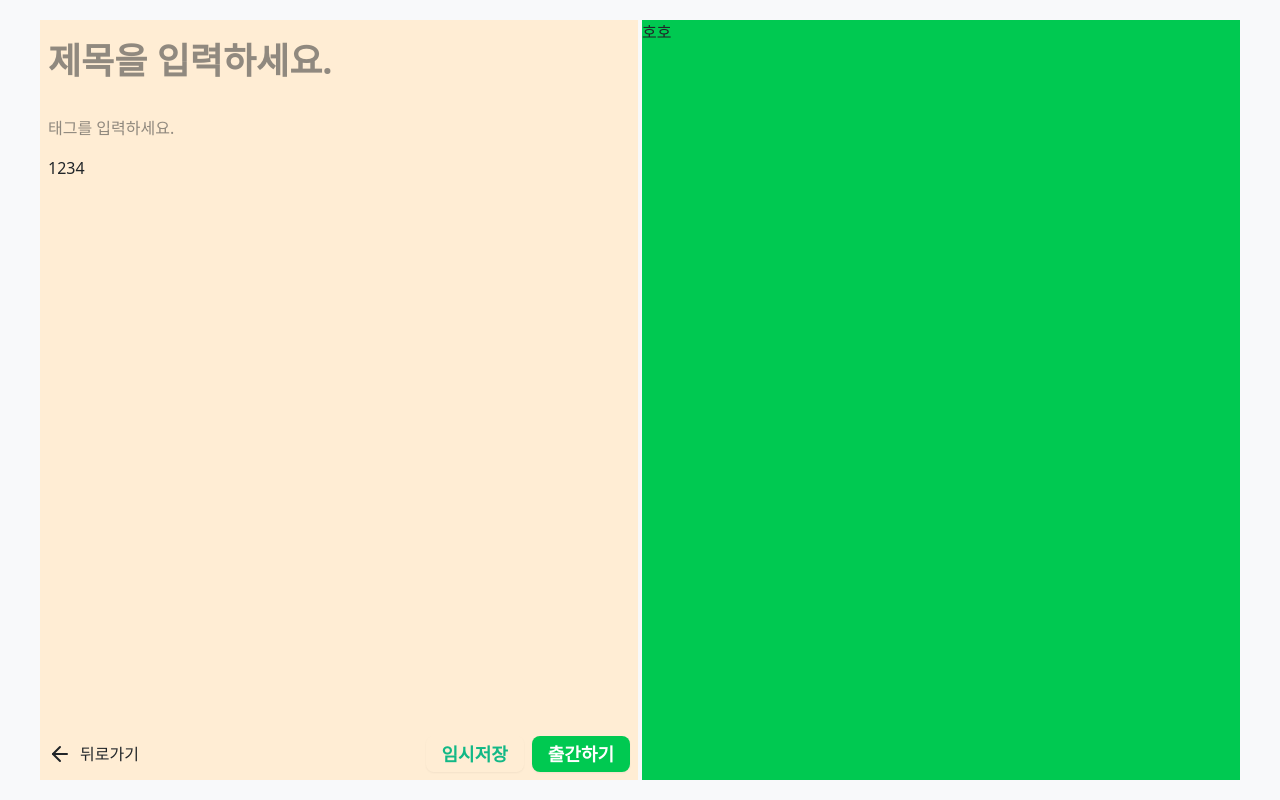
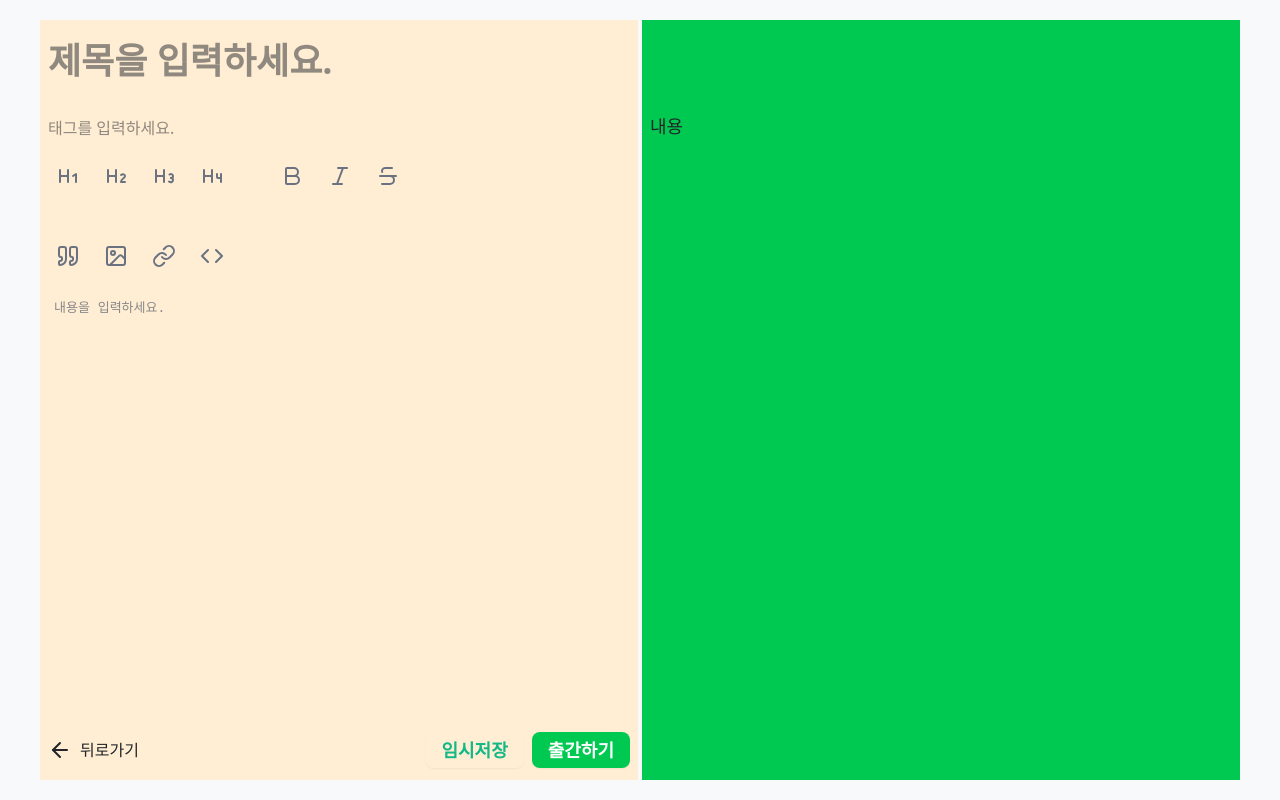
Before and after one commit to postify-repository/client, a Next.js app: page /write in a window 1280 px wide. Built offline with nearby package versions, Linux system fonts and the light colour scheme.

Commit message:
feat: 에디터 기본 설정 일부 진행

```diff
--- a/package.json
+++ b/package.json
@@ -10,6 +10,7 @@
     "prepare": "husky"
   },
   "dependencies": {
+    "@codemirror/lang-markdown": "^6.3.3",
     "@hookform/resolvers": "^5.1.1",
     "@radix-ui/react-avatar": "^1.1.10",
     "@radix-ui/react-dialog": "^1.1.14",
@@ -17,6 +18,9 @@
     "@radix-ui/react-label": "^2.1.7",
     "@radix-ui/react-separator": "^1.1.7",
     "@radix-ui/react-slot": "^1.2.3",
+    "@uiw/codemirror-extensions-color": "^4.24.1",
+    "@uiw/react-codemirror": "^4.24.1",
+    "axios": "^1.11.0",
     "class-variance-authority": "^0.7.1",
     "clsx": "^2.1.1",
     "dayjs": "^1.11.13",
--- a/src/app/(nolayout)/(postwrite)/write/page.tsx
+++ b/src/app/(nolayout)/(postwrite)/write/page.tsx
@@ -3,13 +3,29 @@
 import WriteContainer from "@/components/common/WriteContainer";
 import PostTag from "@/components/post/PostTag";
 import { Button } from "@/components/ui/button";
-import { ArrowLeft } from "lucide-react";
+import {
+  ArrowLeft,
+  Bold,
+  Code,
+  Heading1,
+  Heading2,
+  Heading3,
+  Heading4,
+  Image,
+  Italic,
+  Link,
+  Quote,
+  Strikethrough,
+} from "lucide-react";
 import { useRouter } from "next/navigation";
 import { useState } from "react";
+import CodeMirror from "@uiw/react-codemirror";
 
 export default function WritePage() {
   const [tagItems, setTagItems] = useState<string[]>([]);
   const router = useRouter();
+  const [title, setTitle] = useState("");
+  const [code, setCode] = useState<string>("");
 
   return (
     <WriteContainer>
@@ -18,6 +34,8 @@ export default function WritePage() {
         <input
           placeholder="제목을 입력하세요."
           className="w-full h-20 text-4xl font-bold focus:outline-none"
+          value={title}
+          onChange={(e) => setTitle(e.target.value)}
         />
         {/* 태그 */}
         <div className="flex gap-2 w-full">
@@ -53,9 +71,69 @@ export default function WritePage() {
           </div>
         </div>
         {/* 내용 */}
-        <div>1234</div>
+        <div>
+          <div
+            id="toolbar"
+            className="w-full flex flex-wrap gap-10 text-gray-500 items-center mb-5"
+          >
+            <div id="toolbar-heading" className="flex gap-2">
+              <div className="flex items-center justify-center p-2 cursor-pointer hover:text-black hover:bg-gray-100/50">
+                <Heading1 />
+              </div>
+              <div className="flex items-center justify-center p-2 cursor-pointer hover:text-black hover:bg-gray-100/50">
+                <Heading2 />
+              </div>
+              <div className="flex items-center justify-center p-2 cursor-pointer hover:text-black hover:bg-gray-100/50">
+                <Heading3 />
+              </div>
+              <div className="flex items-center justify-center p-2 cursor-pointer hover:text-black hover:bg-gray-100/50">
+                <Heading4 />
+              </div>
+            </div>
+            <div id="toolbar-word" className="flex gap-2">
+              <div className="flex items-center justify-center p-2 cursor-pointer hover:text-black hover:bg-gray-100/50">
+                <Bold />
+              </div>
+              <div className="flex items-center justify-center p-2 cursor-pointer hover:text-black hover:bg-gray-100/50">
+                <Italic />
+              </div>
+              <div className="flex items-center justify-center p-2 cursor-pointer hover:text-black hover:bg-gray-100/50">
+                <Strikethrough />
+              </div>
+            </div>
+            <div id="toolbar-etc" className="flex gap-2">
+              <div className="flex items-center justify-center p-2 cursor-pointer hover:text-black hover:bg-gray-100/50">
+                <Quote />
+              </div>
+              <div className="flex items-center justify-center p-2 cursor-pointer hover:text-black hover:bg-gray-100/50">
+                <Image />
+              </div>
+              <div className="flex items-center justify-center p-2 cursor-pointer hover:text-black hover:bg-gray-100/50">
+                <Link />
+              </div>
+              <div className="flex items-center justify-center p-2 cursor-pointer hover:text-black hover:bg-gray-100/50">
+                <Code />
+              </div>
+            </div>
+          </div>
+          <div>
+            <CodeMirror
+              value={code}
+              onChange={(value) => setCode(value)}
+              placeholder="내용을 입력하세요."
+              theme="none"
+              maxHeight="65vh"
+              basicSetup={{
+                lineNumbers: false,
+                foldGutter: false,
+                highlightActiveLine: false,
+                highlightSelectionMatches: false,
+              }}
+            />
+          </div>
+        </div>
         {/* footer */}
-        <div className="flex justify-between absolute bottom-2 left-0 right-0 px-2">
+        <div className="flex justify-between absolute bottom-3 left-0 right-0 px-2">
           <div
             className="flex items-center gap-2 cursor-pointer"
             onClick={() => router.back()}
@@ -73,7 +151,10 @@ export default function WritePage() {
           </div>
         </div>
       </div>
-      <div className="w-1/2 bg-green-500">호호</div>
+      <div className="w-1/2 bg-green-500 flex flex-col gap-3 px-2 ">
+        <div className="tw-full h-20 text-4xl font-bold">{title}</div>
+        <div className="text-lg">내용</div>
+      </div>
     </WriteContainer>
   );
 }
```
Also changed, not shown: extensions.txt (added), 1 other file (tests, documents, lock files or other folders).
